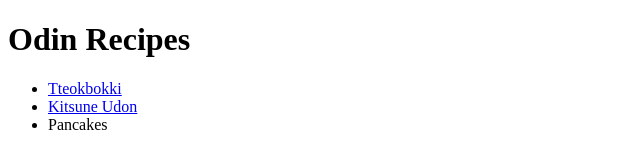
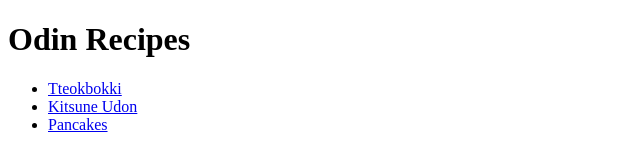
Before and after one commit to rontron3000/odin-recipes, a plain HTML site: page index.html in a window 1280 px wide. Shown: the full height of the page, 0-640 px from the left. Drawn offline with Linux system fonts and the light colour scheme.

Commit message:
fixed pancakes link again

```diff
--- a/index.html
+++ b/index.html
@@ -11,7 +11,7 @@
     <ul>
         <li><a href="recipes/tteokbokki.html">Tteokbokki</a></li>
         <li><a href="recipes/kitsune-udon.html">Kitsune Udon</a></li>
-        <li><a href="recipes/pancakes.html"></a>Pancakes</li>
+        <li><a href="recipes/pancakes.html">Pancakes</a></li>
     </ul>
 
 </body>
```
